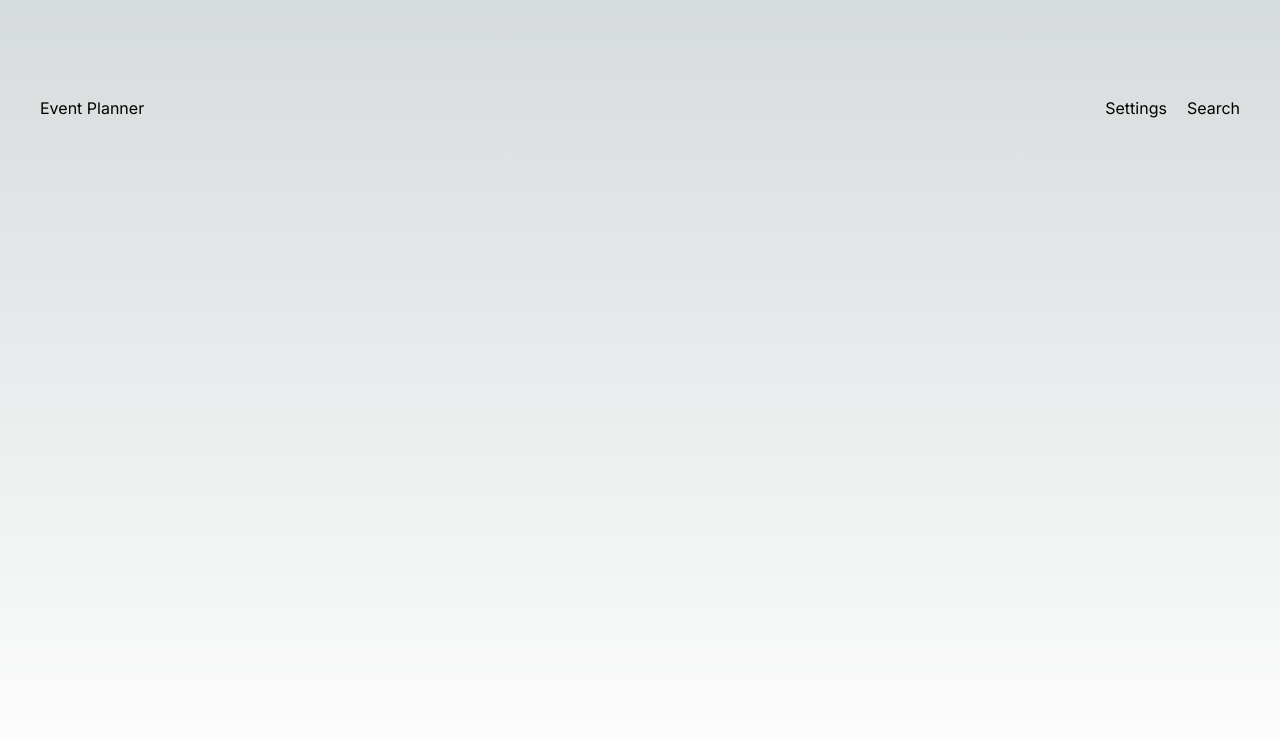
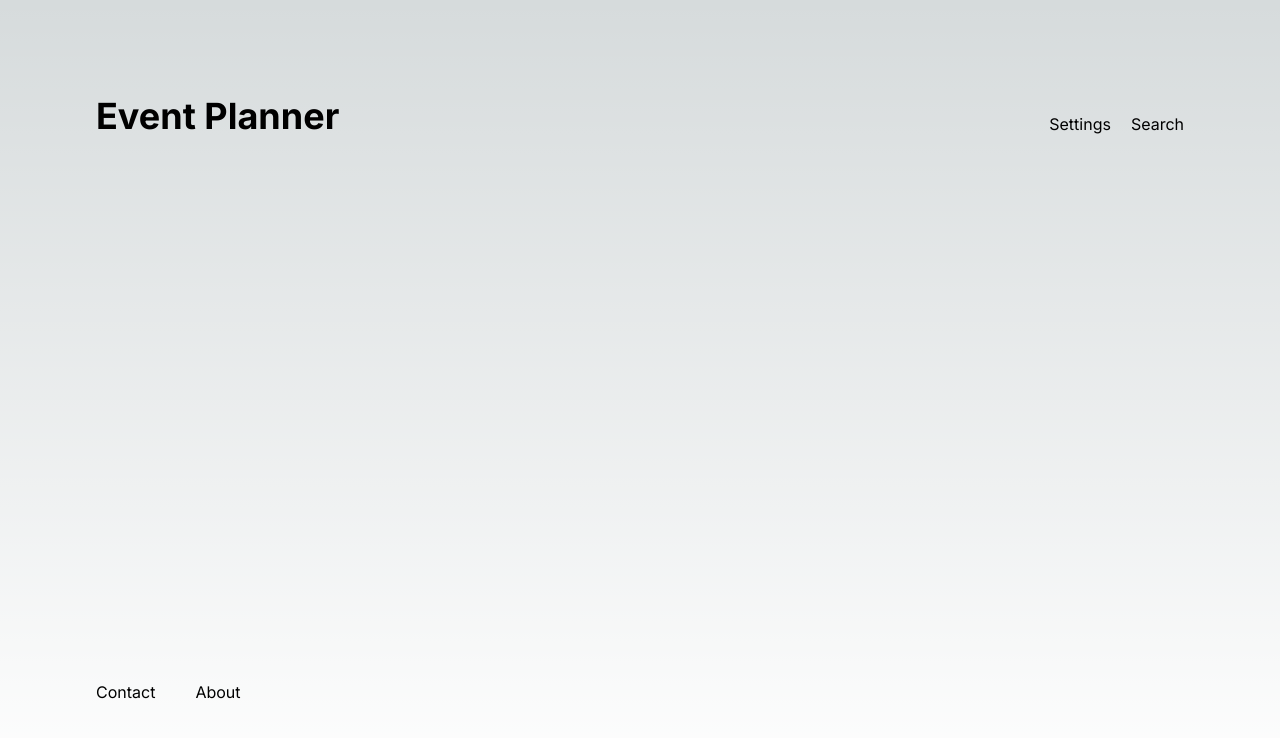
Before and after one commit to rakeezamalik/event-planner, a Next.js app: page / in a window 1280 px wide. Shown: the top 738 px of the page. Built offline with nearby package versions, Linux system fonts and the light colour scheme.

Commit message:
Creating footer component and updating global styles for headings

```diff
--- a/app/globals.css
+++ b/app/globals.css
@@ -25,3 +25,30 @@ body {
     )
     rgb(var(--background-start-rgb));
 }
+
+@layer base {
+  h1 {
+    @apply text-4xl;
+    @apply font-bold;
+  }
+  h2 {
+    @apply text-3xl;
+    @apply font-bold;
+  }
+  h3 {
+    @apply text-2xl;
+    @apply font-bold;
+  }
+  h4 {
+    @apply text-xl;
+    @apply font-semibold;
+  }
+  /* h5 {
+    @apply text-md;
+    @apply font-semibold;
+  }
+  h6 {
+    @apply text-sm;
+    @apply font-semibold;
+  } */
+}
--- a/app/page.tsx
+++ b/app/page.tsx
@@ -1,13 +1,10 @@
-import { Header } from '@/components/molecules';
+import { Footer, Header } from "@/components/molecules";
 
 export default function Home() {
   return (
     <main className="flex min-h-screen flex-col items-center justify-between p-24">
       <Header />
-
-      <footer>
-        <button></button>
-      </footer>
+      <Footer />
     </main>
   );
 }
--- a/components/molecules/footer/footer.tsx
+++ b/components/molecules/footer/footer.tsx
@@ -0,0 +1,14 @@
+export default function Footer() {
+  return (
+    <footer className="flex flex-wrap justify-between items-end w-full">
+      <ul className="flex justify-start gap-10 w-full">
+        <li>
+          <a>Contact</a>
+        </li>
+        <li>
+          <a>About</a>
+        </li>
+      </ul>
+    </footer>
+  );
+}
--- a/components/molecules/footer/index.ts
+++ b/components/molecules/footer/index.ts
@@ -0,0 +1 @@
+export { default } from './footer'
--- a/components/molecules/header/header.tsx
+++ b/components/molecules/header/header.tsx
@@ -1,7 +1,7 @@
 export default function Header() {
   return (
-    <header>
-        <nav className="flex flex-wrap justify-between items-end w-screen px-10">
+    <header className="w-full">
+      <nav className="flex flex-wrap justify-between items-end">
         <h1>Event Planner</h1>
         <ul className="flex justify-between gap-5">
           <li className="flex-1">
--- a/components/molecules/index.ts
+++ b/components/molecules/index.ts
@@ -1 +1,2 @@
 export { default as Header } from './header';
+export { default as Footer } from './footer';
```
Lines whose indentation alone changed are shown as unchanged.
